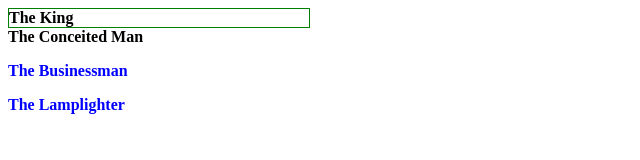
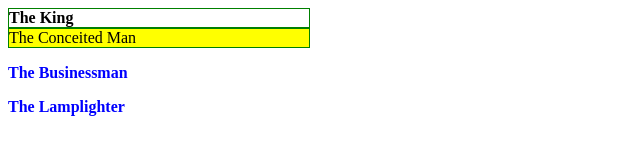
Before and after one commit to labutak/Mojm-r.github.io, a plain HTML site: page hratky.html in a window 1280 px wide. Shown: the whole page, without its empty margins (0-640 px from the left). Drawn offline with Linux system fonts and the light colour scheme.

Commit message:
Update hratky.html

```diff
--- a/hratky.html
+++ b/hratky.html
@@ -8,8 +8,8 @@
 </head>
 <body>
     <div class="container">
-        <div id="b325" class="asteroid">The King</div>
-        <div class="asteroid b326">The Conceited Man</div>
+        <div id="b325" class="asteroid" >The King</div>
+        <div id="b326">The Conceited Man</div>
       </div>
       <p class="asteroid big">The Businessman</p>
       <div class="asteroid b329 big">The Lamplighter</div>
```
